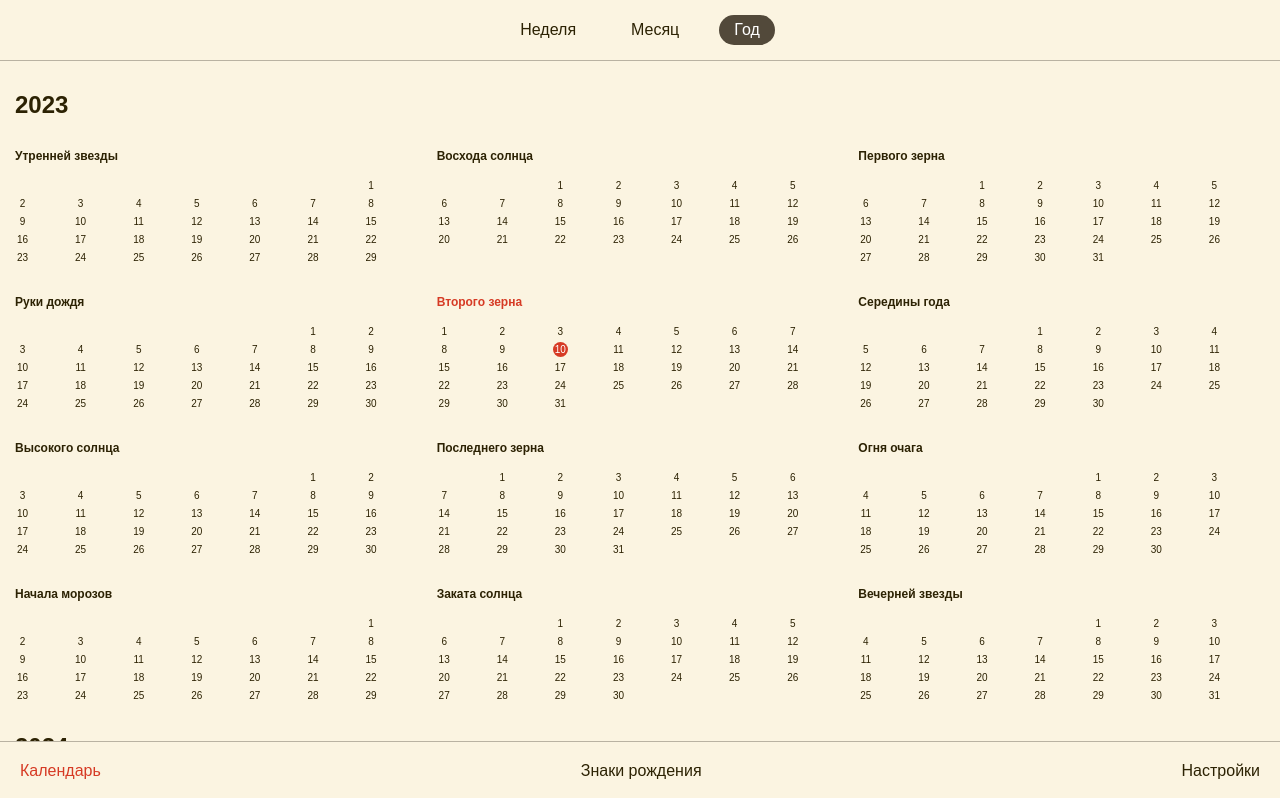
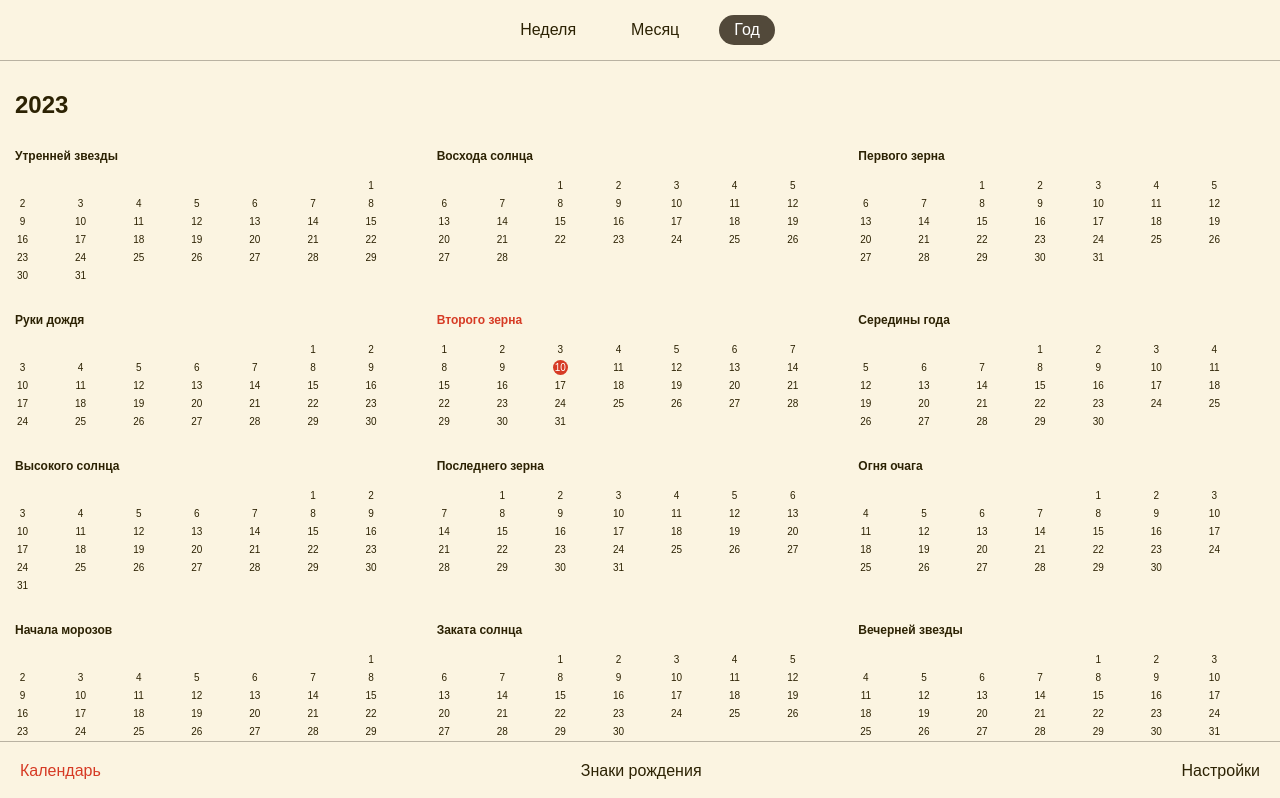
Before and after one commit to VChet/tamriel-calendar, a Vue app: page /year in a window 1280 px wide. Shown: the top 798 px of the page. Built offline with nearby package versions, Linux system fonts and the light colour scheme.

Commit message:
fix(Month): fix truncated days at the end of month

```diff
--- a/src/classes/Month.ts
+++ b/src/classes/Month.ts
@@ -12,7 +12,7 @@ export class Month {
     let current = date.startOf("month");
     while (current <= date.endOf("month")) {
       this.weeks.push(new Week(current));
-      current = current.add(1, "week");
+      current = current.add(1, "week").startOf("week");
     }
   }
 
```
